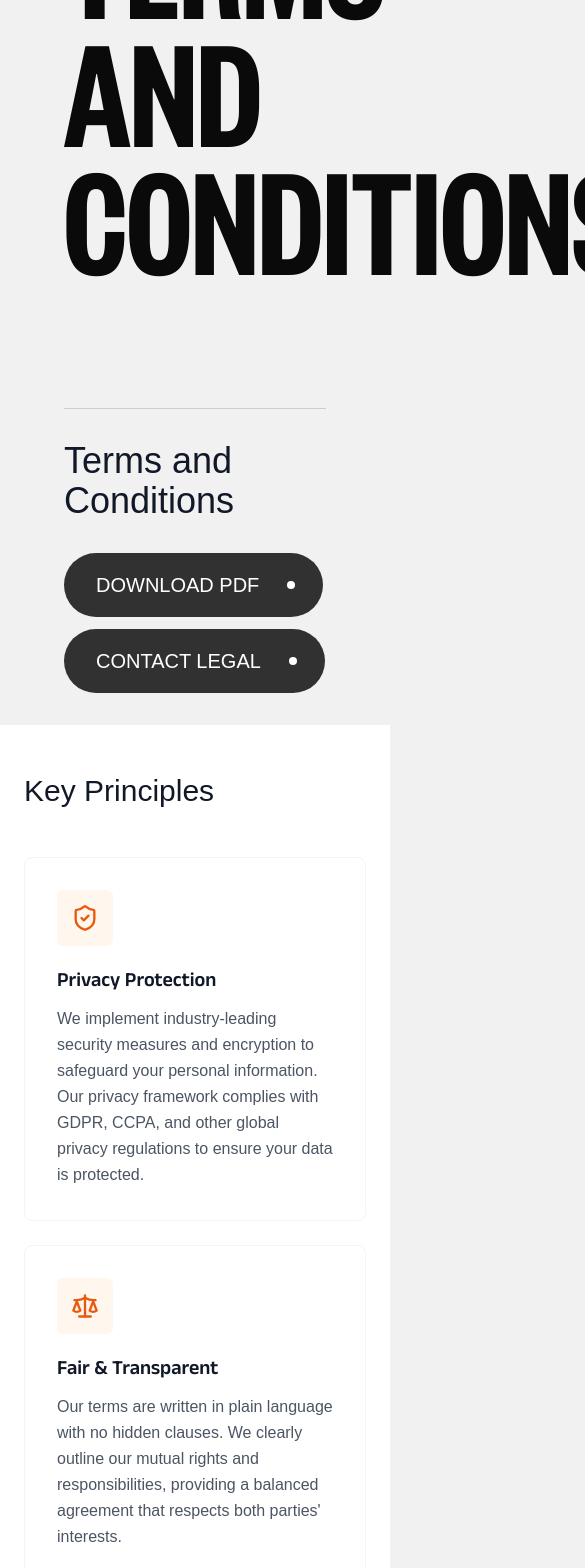
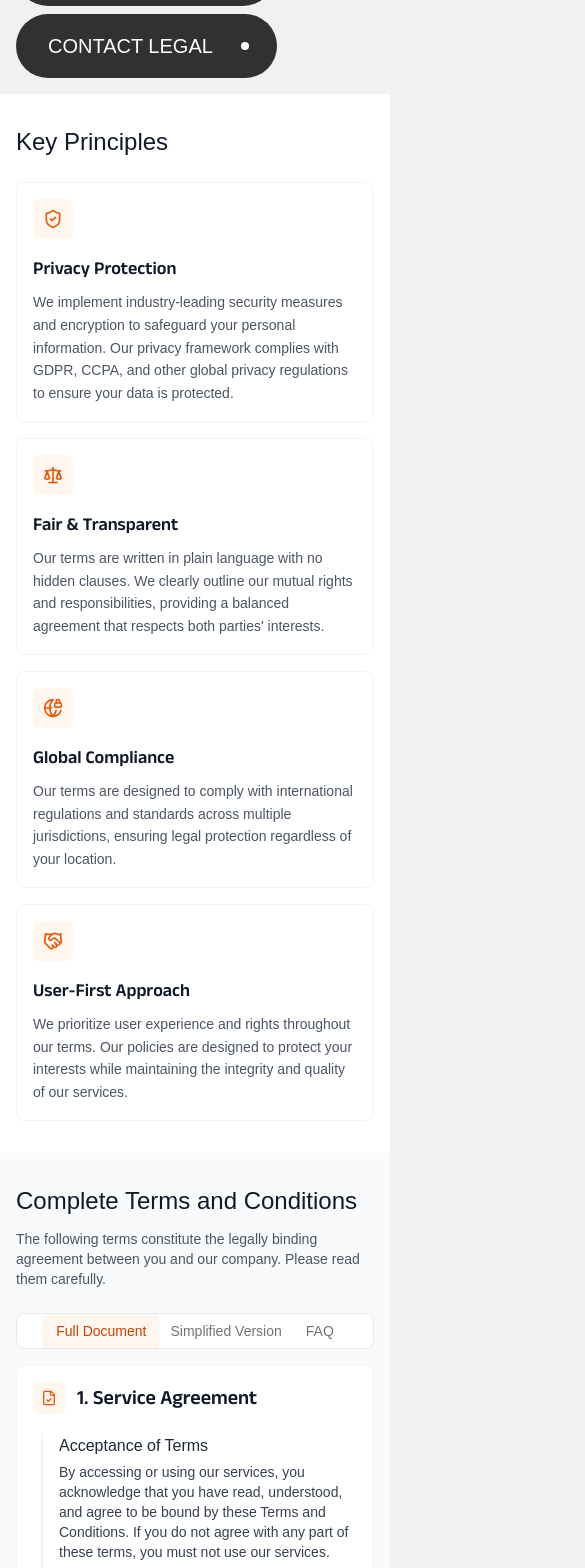
Before and after one commit to baitssoftware/baits-portfolio, a Next.js app: page /trams-and-conditions in a window 390 px wide. Shown: the part 320-1888 px from the top of the page, 585 px wide, since content can reach past the window. Built offline with nearby package versions, Linux system fonts and the light colour scheme; a web font is replaced by a local one.

Commit message:
make Terms and Conditions responsive for all devices

```diff
--- a/app/(root)/trams-and-conditions/components/Hero.tsx
+++ b/app/(root)/trams-and-conditions/components/Hero.tsx
@@ -1,11 +1,10 @@
 const Hero = () => {
   return (
-    <section className="">
-      <div className="px-16 ">
-        <div className="py-32 border-b border-black/15">
-          <h1 className="text-[10rem] uppercase font-bold text- up  leading-[8rem] ">
+    <section>
+      <div className="px-4 sm:px-8 md:px-12 lg:px-16">
+        <div className="py-8 sm:py-16 md:py-24 lg:py-32 border-b border-black/15">
+          <h1 className="text-4xl sm:text-6xl md:text-8xl lg:text-[10rem] uppercase font-bold leading-tight sm:leading-tight md:leading-tight lg:leading-[8rem]">
             Terms and Conditions
-            {/* <span className="underline underline-offset-1 ">WOW!</span> */}
           </h1>
         </div>
       </div>
--- a/app/(root)/trams-and-conditions/page.tsx
+++ b/app/(root)/trams-and-conditions/page.tsx
@@ -12,11 +12,11 @@ import {
   GlobeLock,
   Handshake,
   LockKeyhole,
-  LucideIcon,
+  type LucideIcon,
   Scale,
   ShieldCheck,
 } from 'lucide-react';
-import React from 'react';
+import type React from 'react';
 import Hero from './components/Hero';
 
 interface PolicySectionProps {
@@ -31,15 +31,15 @@ const PolicySection: React.FC<PolicySectionProps> = ({ title, children, icon: Ic
     whileInView={{ opacity: 1, y: 0 }}
     viewport={{ once: true }}
     transition={{ duration: 0.5 }}
-    className="mb-12 bg-white p-8 rounded-lg shadow-sm border border-gray-100"
+    className="mb-12 bg-white p-4 sm:p-6 md:p-8 rounded-lg shadow-sm border border-gray-100"
   >
     <div className="flex items-center mb-5 gap-3">
-      <div className="bg-orange-50 w-10 h-10 flex items-center justify-center rounded-md">
-        <Icon className="w-5 h-5 text-orange-600" />
+      <div className="bg-orange-50 w-8 h-8 sm:w-10 sm:h-10 flex items-center justify-center rounded-md">
+        <Icon className="w-4 h-4 sm:w-5 sm:h-5 text-orange-600" />
       </div>
-      <h3 className="text-2xl font-semibold text-gray-900">{title}</h3>
+      <h3 className="text-xl sm:text-2xl font-semibold text-gray-900">{title}</h3>
     </div>
-    <div className="text-gray-700 text-base leading-relaxed space-y-4 ml-2 border-l-2 border-gray-100 pl-6">
+    <div className="text-gray-700 text-sm sm:text-base leading-relaxed space-y-4 ml-2 border-l-2 border-gray-100 pl-4 sm:pl-6">
       {children}
     </div>
   </motion.div>
@@ -57,13 +57,13 @@ const Card: React.FC<CardProps> = ({ icon: Icon, title, description }) => (
     whileInView={{ opacity: 1, y: 0 }}
     viewport={{ once: true }}
     transition={{ duration: 0.5 }}
-    className="bg-white p-8 rounded-lg hover:shadow-xl transition-all duration-300 border border-gray-100 hover:border-orange-200 h-full flex flex-col"
+    className="bg-white p-4 sm:p-6 md:p-8 rounded-lg hover:shadow-xl transition-all duration-300 border border-gray-100 hover:border-orange-200 h-full flex flex-col"
   >
-    <div className="mb-5 bg-orange-50 w-14 h-14 flex items-center justify-center rounded-md">
-      <Icon className="w-7 h-7 text-orange-600" />
+    <div className="mb-4 sm:mb-5 bg-orange-50 w-10 h-10 sm:w-12 sm:h-12 md:w-14 md:h-14 flex items-center justify-center rounded-md">
+      <Icon className="w-5 h-5 sm:w-6 sm:h-6 md:w-7 md:h-7 text-orange-600" />
     </div>
-    <h3 className="text-xl font-semibold text-gray-900 mb-3">{title}</h3>
-    <p className="text-gray-600 text-base leading-relaxed flex-grow">{description}</p>
+    <h3 className="text-lg sm:text-xl font-semibold text-gray-900 mb-2 sm:mb-3">{title}</h3>
+    <p className="text-gray-600 text-sm sm:text-base leading-relaxed flex-grow">{description}</p>
   </motion.div>
 );
 
@@ -81,8 +81,10 @@ interface TableOfContentsProps {
 }
 
 const TableOfContents: React.FC<TableOfContentsProps> = ({ sections }) => (
-  <div className="bg-gray-50 p-6 rounded-lg mb-10 sticky top-10">
-    <h4 className="text-lg font-semibold mb-4 text-gray-900">Table of Contents</h4>
+  <div className="bg-gray-50 p-4 sm:p-6 rounded-lg mb-6 sm:mb-10 sticky top-10">
+    <h4 className="text-base sm:text-lg font-semibold mb-3 sm:mb-4 text-gray-900">
+      Table of Contents
+    </h4>
     <ul className="space-y-2">
       {sections.map((section, index) => (
         <li key={index}>
@@ -90,10 +92,10 @@ const TableOfContents: React.FC<TableOfContentsProps> = ({ sections }) => (
             href={`#section-${index + 1}`}
             className="text-orange-600 hover:text-orange-800 hover:underline flex items-center gap-2"
           >
-            <span className="text-sm font-medium bg-orange-100 text-orange-700 w-6 h-6 flex items-center justify-center rounded-full">
+            <span className="text-xs sm:text-sm font-medium bg-orange-100 text-orange-700 w-5 h-5 sm:w-6 sm:h-6 flex items-center justify-center rounded-full">
               {index + 1}
             </span>
-            <span>{section.title}</span>
+            <span className="text-sm sm:text-base">{section.title}</span>
           </a>
         </li>
       ))}
@@ -272,18 +274,16 @@ export default function TermsAndConditions(): React.ReactElement {
     <div className="flex min-h-screen flex-col">
       <main className="flex-1">
         {/* Hero Section with Improved Styling */}
-        <div className="">
+        <div>
           <Hero />
-          <section className="px-16 py-8">
-            <div className="flex flex-col md:flex-row justify-between items-start gap-8">
-              <div className="space-y-4 max-w-2xl">
-                <h1 className="text-4xl md:text-5xl text-gray-900">Terms and Conditions</h1>
-                {/* <p className="text-gray-600 md:text-lg">
-                  Our Terms and Conditions establish the legal framework for using our services.
-                  Please review them carefully to understand your rights and responsibilities.
-                </p> */}
+          <section className="px-4 sm:px-8 md:px-12 lg:px-16 py-4 sm:py-6 md:py-8">
+            <div className="flex flex-col md:flex-row justify-between items-start gap-4 sm:gap-6 md:gap-8">
+              <div className="space-y-2 sm:space-y-4 max-w-2xl">
+                <h1 className="text-2xl sm:text-3xl md:text-4xl lg:text-5xl text-gray-900">
+                  Terms and Conditions
+                </h1>
               </div>
-              <div className="flex flex-col gap-3 min-[400px]:flex-row shrink-0">
+              <div className="flex flex-col gap-2 sm:gap-3 min-[400px]:flex-row shrink-0 w-full md:w-auto">
                 <AnimatedButton text="Download PDF" href="#download-pdf" />
                 <AnimatedButton text="Contact Legal" href="#contact-legal" />
               </div>
@@ -292,18 +292,20 @@ export default function TermsAndConditions(): React.ReactElement {
         </div>
 
         {/* Key Principles Section with Improved Cards */}
-        <section className="w-full py-12 md:py-24 bg-white">
-          <div className=" px-6 md:px-16">
+        <section className="w-full py-8 sm:py-12 md:py-16 lg:py-24 bg-white">
+          <div className="px-4 sm:px-8 md:px-12 lg:px-16">
             <motion.div
               initial={{ opacity: 0, x: -20 }}
               whileInView={{ opacity: 1, x: 0 }}
               viewport={{ once: true }}
-              className="mb-12"
+              className="mb-6 sm:mb-8 md:mb-12"
             >
-              <h2 className="text-3xl md:text-4xl text-gray-900 mb-3">Key Principles</h2>
+              <h2 className="text-2xl sm:text-3xl md:text-4xl text-gray-900 mb-2 sm:mb-3">
+                Key Principles
+              </h2>
             </motion.div>
 
-            <div className="grid grid-cols-1 gap-6 md:grid-cols-2 lg:grid-cols-4">
+            <div className="grid grid-cols-1 gap-4 sm:gap-6 md:grid-cols-2 lg:grid-cols-4">
               {keyPrinciples.map((principle, index) => (
                 <motion.div
                   key={index}
@@ -324,47 +326,47 @@ export default function TermsAndConditions(): React.ReactElement {
         </section>
 
         {/* Full Terms Section with Tabs and Table of Contents */}
-        <section id="terms-full" className="w-full py-16 md:py-24 bg-gray-50">
-          <div className="max-w-7xl mx-auto px-6 md:px-16">
+        <section id="terms-full" className="w-full py-8 sm:py-12 md:py-16 lg:py-24 bg-gray-50">
+          <div className="max-w-7xl mx-auto px-4 sm:px-8 md:px-12 lg:px-16">
             <motion.div
               initial={{ opacity: 0, x: -20 }}
               whileInView={{ opacity: 1, x: 0 }}
               viewport={{ once: true }}
-              className="mb-12"
+              className="mb-6 sm:mb-8 md:mb-12"
             >
-              <h2 className="text-3xl md:text-4xl text-gray-900 mb-6">
+              <h2 className="text-2xl sm:text-3xl md:text-4xl text-gray-900 mb-3 sm:mb-4 md:mb-6">
                 Complete Terms and Conditions
               </h2>
-              <p className="max-w-3xl text-gray-600 md:text-lg">
+              <p className="max-w-3xl text-gray-600 text-sm sm:text-base md:text-lg">
                 The following terms constitute the legally binding agreement between you and our
                 company. Please read them carefully.
               </p>
             </motion.div>
 
             <Tabs defaultValue="full-terms" className="w-full">
-              <TabsList className="mb-8 bg-white p-1 rounded-lg border border-gray-200">
+              <TabsList className="mb-4 sm:mb-6 md:mb-8 bg-white p-1 rounded-lg border border-gray-200 overflow-x-auto flex whitespace-nowrap">
                 <TabsTrigger
                   value="full-terms"
-                  className="px-6 py-3 data-[state=active]:bg-orange-50 data-[state=active]:text-orange-700"
+                  className="px-3 sm:px-4 md:px-6 py-2 sm:py-3 data-[state=active]:bg-orange-50 data-[state=active]:text-orange-700 text-sm sm:text-base"
                 >
                   Full Document
                 </TabsTrigger>
                 <TabsTrigger
                   value="simplified"
-                  className="px-6 py-3 data-[state=active]:bg-orange-50 data-[state=active]:text-orange-700"
+                  className="px-3 sm:px-4 md:px-6 py-2 sm:py-3 data-[state=active]:bg-orange-50 data-[state=active]:text-orange-700 text-sm sm:text-base"
                 >
                   Simplified Version
                 </TabsTrigger>
                 <TabsTrigger
                   value="faq"
-                  className="px-6 py-3 data-[state=active]:bg-orange-50 data-[state=active]:text-orange-700"
+                  className="px-3 sm:px-4 md:px-6 py-2 sm:py-3 data-[state=active]:bg-orange-50 data-[state=active]:text-orange-700 text-sm sm:text-base"
                 >
                   FAQ
                 </TabsTrigger>
               </TabsList>
 
               <TabsContent value="full-terms" className="mt-0">
-                <div className="flex flex-col lg:flex-row gap-10">
+                <div className="flex flex-col lg:flex-row gap-6 sm:gap-8 md:gap-10">
                   <div className="lg:w-1/4 order-2 lg:order-1">
                     <TableOfContents sections={policySections} />
                   </div>
@@ -374,11 +376,11 @@ export default function TermsAndConditions(): React.ReactElement {
                       <div key={index} id={`section-${index + 1}`}>
                         <PolicySection title={`${index + 1}. ${section.title}`} icon={section.icon}>
                           {section.content.map((item, itemIndex) => (
-                            <div key={itemIndex} className="mb-6">
-                              <h4 className="font-medium text-lg text-gray-800 mb-2">
+                            <div key={itemIndex} className="mb-4 sm:mb-6">
+                              <h4 className="font-medium text-base sm:text-lg text-gray-800 mb-1 sm:mb-2">
                                 {item.subtitle}
                               </h4>
-                              <p>{item.text}</p>
+                              <p className="text-sm sm:text-base">{item.text}</p>
                             </div>
                           ))}
                         </PolicySection>
@@ -389,19 +391,21 @@ export default function TermsAndConditions(): React.ReactElement {
               </TabsContent>
 
               <TabsContent value="simplified" className="mt-0">
-                <div className="bg-white p-8 rounded-lg shadow-sm">
-                  <h3 className="text-2xl font-semibold mb-6">
+                <div className="bg-white p-4 sm:p-6 md:p-8 rounded-lg shadow-sm">
+                  <h3 className="text-xl sm:text-2xl font-semibold mb-4 sm:mb-6">
                     Terms and Conditions: Simplified Version
                   </h3>
-                  <p className="text-gray-500 italic mb-6">
+                  <p className="text-gray-500 italic mb-4 sm:mb-6 text-sm sm:text-base">
                     This simplified version is provided for convenience only and does not replace
                     the full Terms and Conditions.
                   </p>
 
-                  <div className="space-y-6">
-                    <div className="p-4 bg-orange-50 rounded-md">
-                      <h4 className="font-medium mb-2">What You Can Expect From Us:</h4>
-                      <ul className="list-disc pl-5 space-y-2">
+                  <div className="space-y-4 sm:space-y-6">
+                    <div className="p-3 sm:p-4 bg-orange-50 rounded-md">
+                      <h4 className="font-medium mb-2 text-sm sm:text-base">
+                        What You Can Expect From Us:
+                      </h4>
+                      <ul className="list-disc pl-4 sm:pl-5 space-y-1 sm:space-y-2 text-sm sm:text-base">
                         <li>We provide our services on an &#34;as is&#34; basis</li>
                         <li>
                           We protect your personal information according to our Privacy Policy
@@ -411,9 +415,11 @@ export default function TermsAndConditions(): React.ReactElement {
                       </ul>
                     </div>
 
-                    <div className="p-4 bg-blue-50 rounded-md">
-                      <h4 className="font-medium mb-2">What We Expect From You:</h4>
-                      <ul className="list-disc pl-5 space-y-2">
+                    <div className="p-3 sm:p-4 bg-blue-50 rounded-md">
+                      <h4 className="font-medium mb-2 text-sm sm:text-base">
+                        What We Expect From You:
+                      </h4>
+                      <ul className="list-disc pl-4 sm:pl-5 space-y-1 sm:space-y-2 text-sm sm:text-base">
                         <li>Use our services legally and respectfully</li>
                         <li>Maintain the security of your account</li>
                         <li>Only share content you have the right to share</li>
@@ -421,9 +427,11 @@ export default function TermsAndConditions(): React.ReactElement {
                       </ul>
                     </div>
 
-                    <div className="p-4 bg-gray-100 rounded-md">
-                      <h4 className="font-medium mb-2">Important Limitations:</h4>
-                      <ul className="list-disc pl-5 space-y-2">
+                    <div className="p-3 sm:p-4 bg-gray-100 rounded-md">
+                      <h4 className="font-medium mb-2 text-sm sm:text-base">
+                        Important Limitations:
+                      </h4>
+                      <ul className="list-disc pl-4 sm:pl-5 space-y-1 sm:space-y-2 text-sm sm:text-base">
                         <li>We limit our liability to the maximum extent permitted by law</li>
                         <li>
                           Disputes will be resolved according to the laws of [Your Jurisdiction]
@@ -438,14 +446,18 @@ export default function TermsAndConditions(): React.ReactElement {
               </TabsContent>
 
               <TabsContent value="faq" className="mt-0">
-                <div className="bg-white p-8 rounded-lg shadow-sm">
-                  <h3 className="text-2xl font-semibold mb-6">Frequently Asked Questions</h3>
+                <div className="bg-white p-4 sm:p-6 md:p-8 rounded-lg shadow-sm">
+                  <h3 className="text-xl sm:text-2xl font-semibold mb-4 sm:mb-6">
+                    Frequently Asked Questions
+                  </h3>
 
-                  <div className="space-y-6">
+                  <div className="space-y-4 sm:space-y-6">
                     {faqItems.map((item, index) => (
-                      <div key={index} className="border-b border-gray-100 pb-5">
-                        <h4 className="font-medium text-lg text-gray-800 mb-2">{item.q}</h4>
-                        <p className="text-gray-600">{item.a}</p>
+                      <div key={index} className="border-b border-gray-100 pb-3 sm:pb-5">
+                        <h4 className="font-medium text-base sm:text-lg text-gray-800 mb-1 sm:mb-2">
+                          {item.q}
+                        </h4>
+                        <p className="text-gray-600 text-sm sm:text-base">{item.a}</p>
                       </div>
                     ))}
                   </div>
@@ -456,69 +468,80 @@ export default function TermsAndConditions(): React.ReactElement {
         </section>
 
         {/* Contact Section with Cards */}
-        <section id="contact-legal" className="w-full py-16 md:py-24 bg-white">
-          <div className="max-w-7xl mx-auto px-6 md:px-16">
+        <section id="contact-legal" className="w-full py-8 sm:py-12 md:py-16 lg:py-24 bg-white">
+          <div className="max-w-7xl mx-auto px-4 sm:px-8 md:px-12 lg:px-16">
             <motion.div
               initial={{ opacity: 0, x: -20 }}
               whileInView={{ opacity: 1, x: 0 }}
               viewport={{ once: true }}
-              className="mb-12"
+              className="mb-6 sm:mb-8 md:mb-12"
             >
-              <h2 className="text-3xl md:text-4xl text-gray-900 mb-6">Need Assistance?</h2>
-              <p className="max-w-3xl text-gray-600 md:text-lg">
+              <h2 className="text-2xl sm:text-3xl md:text-4xl text-gray-900 mb-3 sm:mb-4 md:mb-6">
+                Need Assistance?
+              </h2>
+              <p className="max-w-3xl text-gray-600 text-sm sm:text-base md:text-lg">
                 If you have questions about our Terms and Conditions or need legal assistance, our
                 team is here to help.
               </p>
             </motion.div>
 
-            <div className="grid grid-cols-1 md:grid-cols-3 gap-6 mb-12">
-              <div className="bg-white p-6 rounded-lg shadow-sm border border-gray-100 hover:border-orange-200 transition-all duration-300">
-                <div className="mb-4 w-12 h-12 bg-blue-50 rounded-full flex items-center justify-center">
-                  <FileCheck className="w-6 h-6 text-blue-600" />
+            <div className="grid grid-cols-1 sm:grid-cols-2 md:grid-cols-3 gap-4 sm:gap-6 mb-6 sm:mb-8 md:mb-12">
+              <div className="bg-white p-4 sm:p-6 rounded-lg shadow-sm border border-gray-100 hover:border-orange-200 transition-all duration-300">
+                <div className="mb-3 sm:mb-4 w-10 h-10 sm:w-12 sm:h-12 bg-blue-50 rounded-full flex items-center justify-center">
+                  <FileCheck className="w-5 h-5 sm:w-6 sm:h-6 text-blue-600" />
                 </div>
-                <h3 className="text-xl font-semibold mb-3">Legal Support</h3>
-                <p className="text-gray-600 mb-4">
+                <h3 className="text-lg sm:text-xl font-semibold mb-2 sm:mb-3">Legal Support</h3>
+                <p className="text-gray-600 mb-3 sm:mb-4 text-sm sm:text-base">
                   Contact our legal team directly for specific inquiries about our terms or legal
                   matters.
                 </p>
-                <a href="/contact/legal" className="text-blue-600 font-medium hover:underline">
+                <a
+                  href="/contact/legal"
+                  className="text-blue-600 font-medium hover:underline text-sm sm:text-base"
+                >
                   legal@company.com
                 </a>
               </div>
 
-              <div className="bg-white p-6 rounded-lg shadow-sm border border-gray-100 hover:border-orange-200 transition-all duration-300">
-                <div className="mb-4 w-12 h-12 bg-green-50 rounded-full flex items-center justify-center">
-                  <Handshake className="w-6 h-6 text-green-600" />
+              <div className="bg-white p-4 sm:p-6 rounded-lg shadow-sm border border-gray-100 hover:border-orange-200 transition-all duration-300">
+                <div className="mb-3 sm:mb-4 w-10 h-10 sm:w-12 sm:h-12 bg-green-50 rounded-full flex items-center justify-center">
+                  <Handshake className="w-5 h-5 sm:w-6 sm:h-6 text-green-600" />
                 </div>
-                <h3 className="text-xl font-semibold mb-3">Customer Support</h3>
-                <p className="text-gray-600 mb-4">
+                <h3 className="text-lg sm:text-xl font-semibold mb-2 sm:mb-3">Customer Support</h3>
+                <p className="text-gray-600 mb-3 sm:mb-4 text-sm sm:text-base">
                   Our support team is available to address general questions and concerns about our
                   services.
                 </p>
-                <a href="/contact/support" className="text-green-600 font-medium hover:underline">
+                <a
+                  href="/contact/support"
+                  className="text-green-600 font-medium hover:underline text-sm sm:text-base"
+                >
                   support@company.com
                 </a>
               </div>
 
-              <div className="bg-white p-6 rounded-lg shadow-sm border border-gray-100 hover:border-orange-200 transition-all duration-300">
-                <div className="mb-4 w-12 h-12 bg-purple-50 rounded-full flex items-center justify-center">
-                  <GlobeLock className="w-6 h-6 text-purple-600" />
+              <div className="bg-white p-4 sm:p-6 rounded-lg shadow-sm border border-gray-100 hover:border-orange-200 transition-all duration-300">
+                <div className="mb-3 sm:mb-4 w-10 h-10 sm:w-12 sm:h-12 bg-purple-50 rounded-full flex items-center justify-center">
+                  <GlobeLock className="w-5 h-5 sm:w-6 sm:h-6 text-purple-600" />
                 </div>
-                <h3 className="text-xl font-semibold mb-3">Privacy Concerns</h3>
-                <p className="text-gray-600 mb-4">
+                <h3 className="text-lg sm:text-xl font-semibold mb-2 sm:mb-3">Privacy Concerns</h3>
+                <p className="text-gray-600 mb-3 sm:mb-4 text-sm sm:text-base">
                   For questions related to your privacy and data protection, contact our data
                   protection officer.
                 </p>
-                <a href="/contact/privacy" className="text-purple-600 font-medium hover:underline">
+                <a
+                  href="/contact/privacy"
+                  className="text-purple-600 font-medium hover:underline text-sm sm:text-base"
+                >
                   privacy@company.com
                 </a>
               </div>
             </div>
 
-            <div className="flex flex-col md:flex-row items-center justify-between bg-gray-50 p-8 rounded-lg">
-              <div className="mb-6 md:mb-0 md:mr-6">
-                <h3 className="text-xl font-semibold mb-2">Still have questions?</h3>
-                <p className="text-gray-600 max-w-xl">
+            <div className="flex flex-col md:flex-row items-center justify-between bg-gray-50 p-4 sm:p-6 md:p-8 rounded-lg">
+              <div className="mb-4 md:mb-0 md:mr-6 text-center md:text-left">
+                <h3 className="text-lg sm:text-xl font-semibold mb-2">Still have questions?</h3>
+                <p className="text-gray-600 max-w-xl text-sm sm:text-base">
                   Our legal team is ready to provide detailed explanations and guidance on our Terms
                   and Conditions.
                 </p>
```
